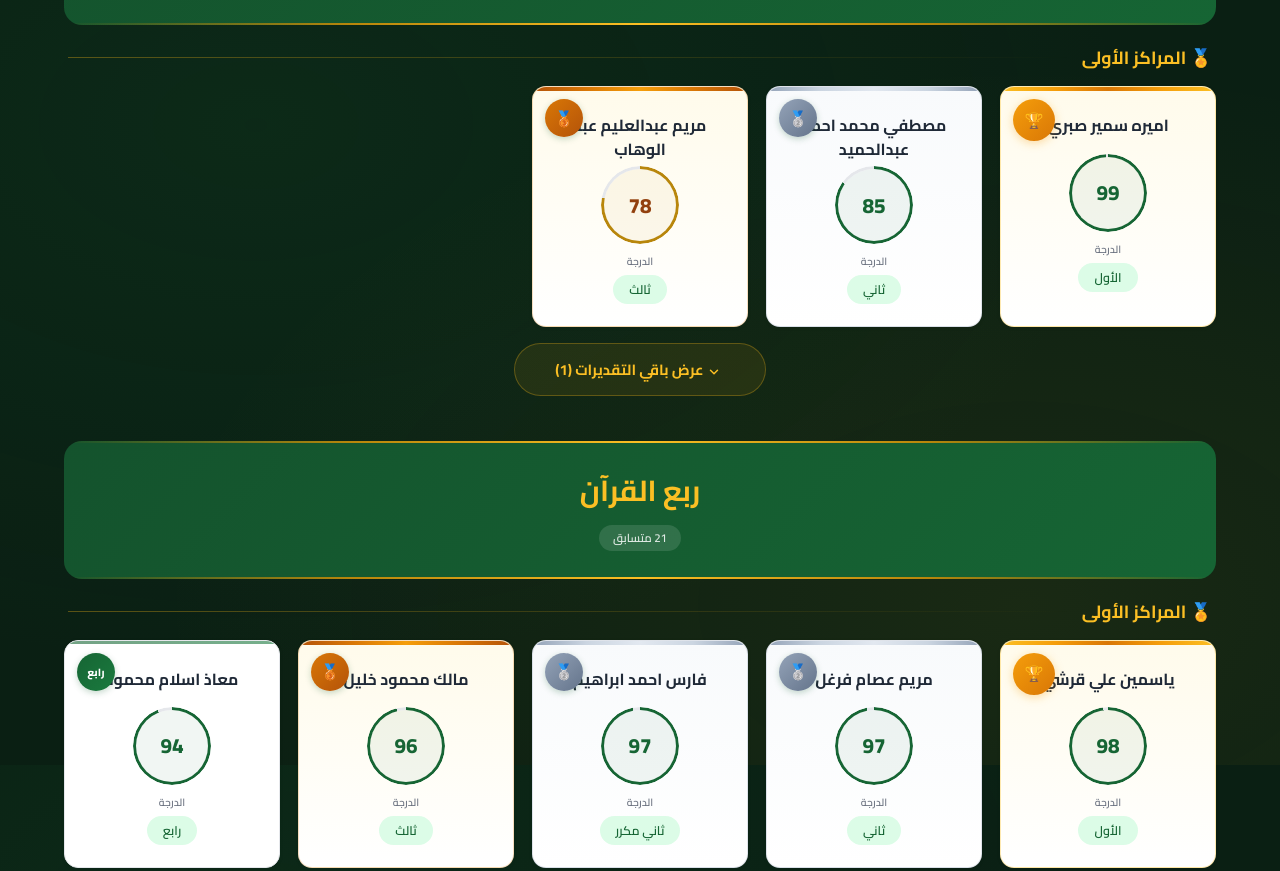
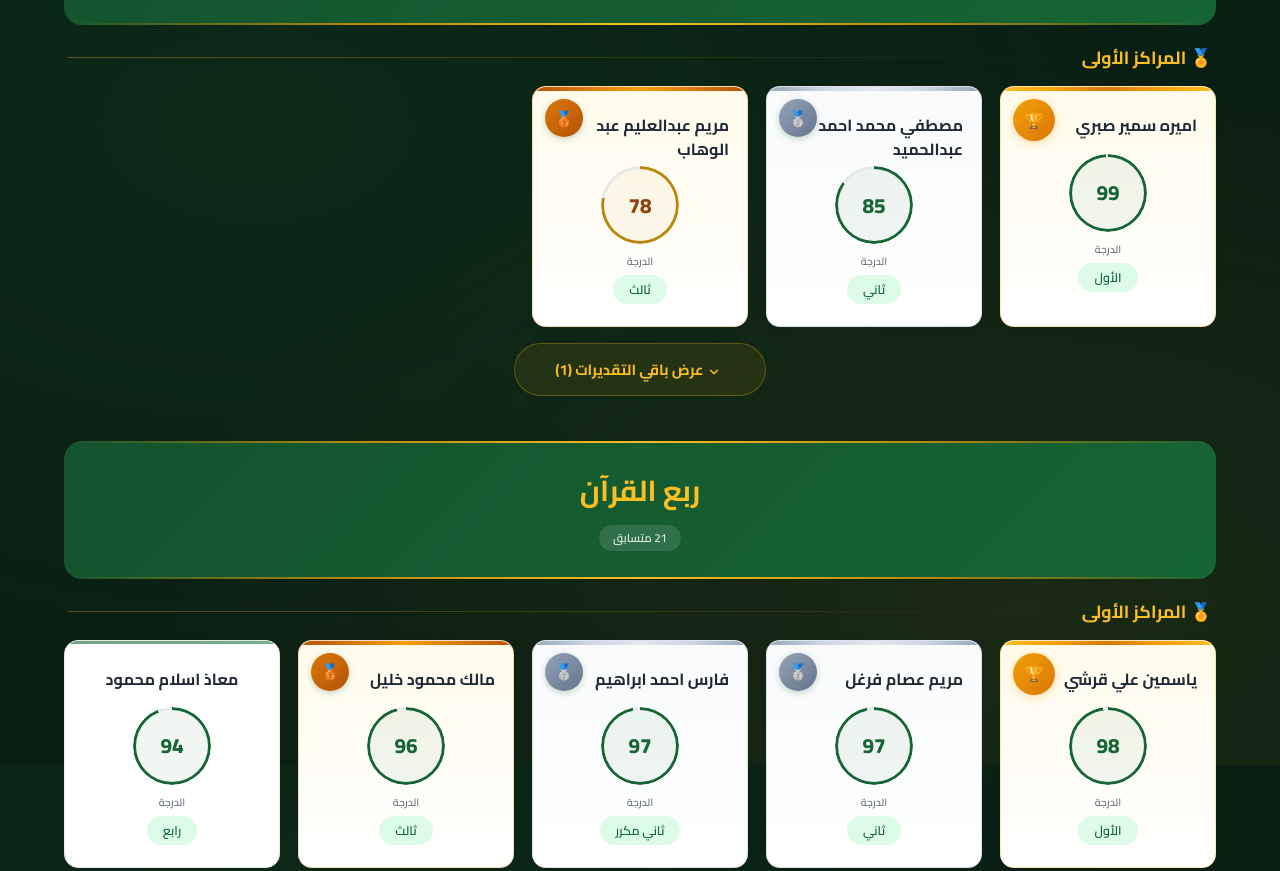
Before and after one commit to maheratef74/Tag_El_Waqar, a website: page index.html in a window 1280 px wide. Shown: the part 2435-3306 px from the top of the page. Drawn offline with Linux system fonts and the light colour scheme.

```diff
--- a/index.html
+++ b/index.html
@@ -408,10 +408,17 @@
             margin-bottom: 8px;
             line-height: 1.5;
             min-height: 2.2em;
+            text-align: center;
             display: -webkit-box;
             -webkit-line-clamp: 2;
             -webkit-box-orient: vertical;
             overflow: hidden;
+        }
+
+        .card.rank-1 .contestant-name,
+        .card.rank-2 .contestant-name,
+        .card.rank-3 .contestant-name {
+            text-align: right;
         }
 
         .degree-circle {
@@ -996,14 +1003,10 @@
 
             let badgeHTML = '';
             if (isGradeCard) {
-                let gradeClass = '';
-                if (position === 'امتياز') gradeClass = 'grade-امتياز';
-                else if (position === 'جيد جدا') gradeClass = 'grade-جيد-جدا';
-                else if (position === 'جيد') gradeClass = 'grade-جيد';
-                else if (position === 'مقبول') gradeClass = 'grade-مقبول';
-                badgeHTML = `<div class="grade-badge ${gradeClass}">${position}</div>`;
-            } else {
-                let badgeContent = position;
+                // No corner badge for grades
+            } else if (rankNum >= 1 && rankNum <= 3) {
+                // Only show corner badge for top 3
+                let badgeContent = '';
                 if (rankNum === 1) badgeContent = `<span class="trophy-icon">🏆</span>`;
                 else if (rankNum === 2) badgeContent = `<span class="trophy-icon">🥈</span>`;
                 else if (rankNum === 3) badgeContent = `<span class="trophy-icon">🥉</span>`;
```
